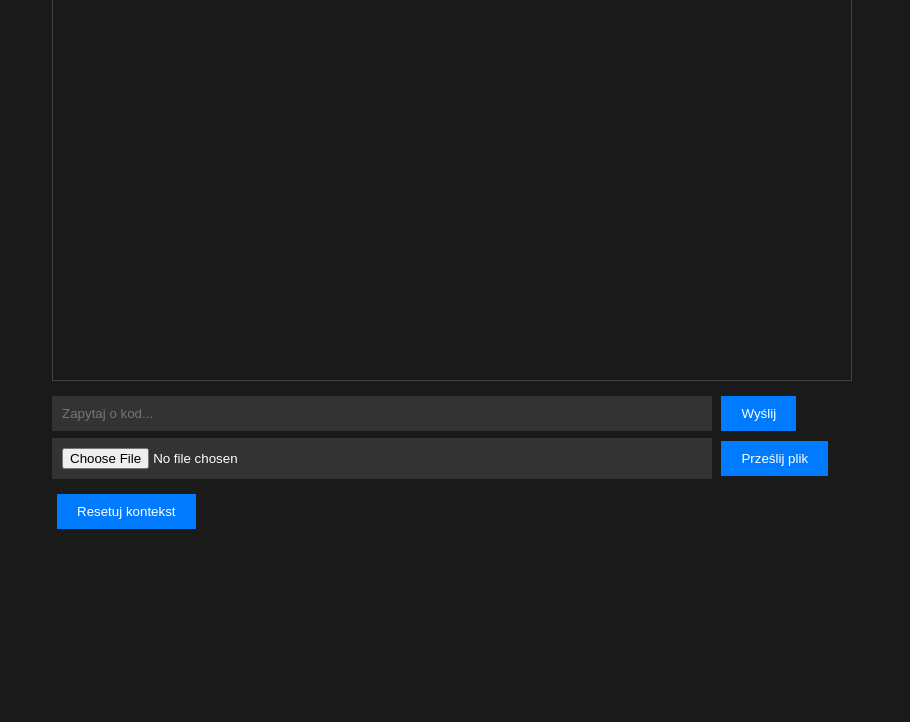
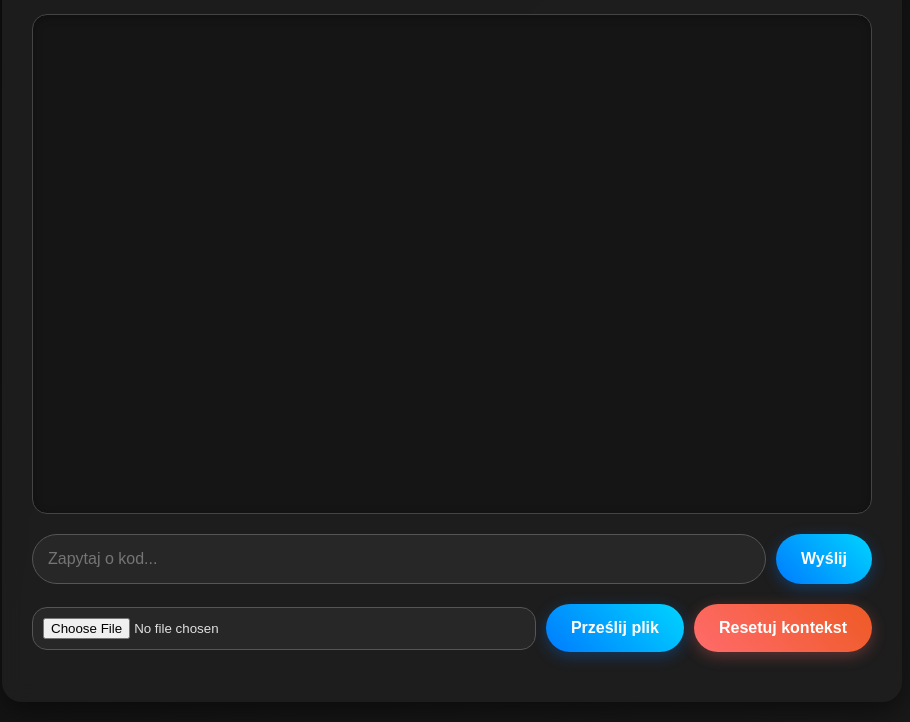
Before and after one commit to adampb13/PotokAI-web, a website: page public/index.html in a window 1280 px wide. Shown: the part 121-843 px from the top of the page, without its empty margins (188-1098 px from the left). Before the commit the page ends 800 px from the top, so only its background shows below. Drawn offline with Linux system fonts and the light colour scheme.

Commit message:
frontend changes

```diff
--- /dev/null
+++ b/config.json
@@ -0,0 +1,3 @@
+{
+  "model": "huihui_ai/qwen2.5-coder-abliterate:14b"
+}
--- a/public/index.html
+++ b/public/index.html
@@ -1,24 +1,180 @@
 <!DOCTYPE html>
-<html>
+<html lang="pl">
 <head>
+    <meta charset="UTF-8">
+    <meta name="viewport" content="width=device-width, initial-scale=1.0">
     <title>Moje Lokalne AI</title>
     <style>
-        body { font-family: sans-serif; max-width: 800px; margin: 20px auto; background: #1a1a1a; color: white; }
-        #chat { height: 400px; border: 1px solid #444; overflow-y: scroll; padding: 10px; margin-bottom: 10px; }
-        input { width: 80%; padding: 10px; background: #333; color: white; border: none; }
-        button { padding: 10px 20px; cursor: pointer; background: #007bff; color: white; border: none; margin: 5px; }
-        #fileInput { margin-bottom: 10px; }
+        * {
+            margin: 0;
+            padding: 0;
+            box-sizing: border-box;
+        }
+
+        body {
+            font-family: 'Segoe UI', Tahoma, Geneva, Verdana, sans-serif;
+            background: linear-gradient(135deg, #0f0f0f, #1a1a1a);
+            color: #e0e0e0;
+            min-height: 100vh;
+            display: flex;
+            flex-direction: column;
+            align-items: center;
+            justify-content: center;
+            padding: 20px;
+        }
+
+        .container {
+            max-width: 900px;
+            width: 100%;
+            background: rgba(30, 30, 30, 0.9);
+            border-radius: 20px;
+            box-shadow: 0 10px 30px rgba(0, 0, 0, 0.5);
+            padding: 30px;
+            backdrop-filter: blur(10px);
+        }
+
+        h1 {
+            text-align: center;
+            margin-bottom: 30px;
+            font-size: 2.5em;
+            background: linear-gradient(45deg, #00d4ff, #007bff);
+            -webkit-background-clip: text;
+            -webkit-text-fill-color: transparent;
+            background-clip: text;
+        }
+
+        #chat {
+            height: 500px;
+            border: 1px solid #444;
+            border-radius: 15px;
+            overflow-y: auto;
+            padding: 20px;
+            margin-bottom: 20px;
+            background: rgba(20, 20, 20, 0.8);
+            box-shadow: inset 0 2px 10px rgba(0, 0, 0, 0.3);
+        }
+
+        #chat p {
+            margin-bottom: 15px;
+            padding: 10px 15px;
+            border-radius: 10px;
+            line-height: 1.5;
+        }
+
+        #chat p b {
+            color: #00d4ff;
+        }
+
+        .input-group {
+            display: flex;
+            gap: 10px;
+            margin-bottom: 20px;
+            flex-wrap: wrap;
+        }
+
+        #userInput {
+            flex: 1;
+            padding: 15px;
+            background: rgba(40, 40, 40, 0.9);
+            color: #e0e0e0;
+            border: 1px solid #555;
+            border-radius: 25px;
+            font-size: 16px;
+            outline: none;
+            transition: all 0.3s ease;
+        }
+
+        #userInput:focus {
+            border-color: #00d4ff;
+            box-shadow: 0 0 10px rgba(0, 212, 255, 0.3);
+        }
+
+        button {
+            padding: 15px 25px;
+            cursor: pointer;
+            background: linear-gradient(45deg, #007bff, #00d4ff);
+            color: white;
+            border: none;
+            border-radius: 25px;
+            font-size: 16px;
+            font-weight: 600;
+            transition: all 0.3s ease;
+            box-shadow: 0 4px 15px rgba(0, 123, 255, 0.3);
+        }
+
+        button:hover {
+            transform: translateY(-2px);
+            box-shadow: 0 6px 20px rgba(0, 123, 255, 0.4);
+        }
+
+        button:active {
+            transform: translateY(0);
+        }
+
+        .file-group {
+            display: flex;
+            gap: 10px;
+            align-items: center;
+            margin-bottom: 20px;
+            flex-wrap: wrap;
+        }
+
+        #fileInput {
+            flex: 1;
+            padding: 10px;
+            background: rgba(40, 40, 40, 0.9);
+            color: #e0e0e0;
+            border: 1px solid #555;
+            border-radius: 15px;
+            outline: none;
+        }
+
+        .reset-btn {
+            background: linear-gradient(45deg, #ff6b6b, #ee5a24);
+            box-shadow: 0 4px 15px rgba(255, 107, 107, 0.3);
+        }
+
+        .reset-btn:hover {
+            box-shadow: 0 6px 20px rgba(255, 107, 107, 0.4);
+        }
+
+        @media (max-width: 768px) {
+            .container {
+                padding: 20px;
+            }
+
+            h1 {
+                font-size: 2em;
+            }
+
+            #chat {
+                height: 400px;
+            }
+
+            .input-group, .file-group {
+                flex-direction: column;
+            }
+
+            button {
+                width: 100%;
+            }
+        }
     </style>
 </head>
 <body>
+    <div class="container">
         <h1>Lokalny Agent AI</h1>
         <div id="chat"></div>
+        <div class="input-group">
             <input type="text" id="userInput" placeholder="Zapytaj o kod...">
             <button onclick="askAI()">Wyślij</button>
-    <br>
+        </div>
+        <div class="file-group">
             <input type="file" id="fileInput">
             <button onclick="uploadFile()">Prześlij plik</button>
-    <button onclick="resetContext()">Resetuj kontekst</button>
+            <button onclick="resetContext()" class="reset-btn">Resetuj kontekst</button>
+        </div>
+    </div>
 
     <script>
         async function askAI() {
@@ -26,9 +182,11 @@
             const chat = document.getElementById('chat');
             const prompt = input.value;
 
+            if (!prompt.trim()) return;
+
             chat.innerHTML += `<p><b>Ty:</b> ${prompt}</p>`;
             const aiMessageP = document.createElement('p');
-    aiMessageP.innerHTML = "<b>AI: </b>";
+            aiMessageP.innerHTML = "<b>AI:</b> ";
             chat.appendChild(aiMessageP);
 
             input.value = '';
--- a/server.js
+++ b/server.js
@@ -4,6 +4,9 @@ const cors = require('cors');
 const multer = require('multer');
 const fs = require('fs');
 const app = express();
+
+// Wczytujemy konfigurację z pliku
+const config = JSON.parse(fs.readFileSync('config.json', 'utf8'));
 
 app.use(cors());
 app.use(express.json());
@@ -36,7 +39,7 @@ app.post('/chat', async (req, res) => {
             method: 'post',
             url: 'http://127.0.0.1:11434/api/generate',
             data: {
-                model: "huihui_ai/qwen2.5-coder-abliterate:14b",
+                model: config.model,
                 prompt: fullPrompt,
                 stream: true // KLUCZOWE: Włączamy strumień
             },
```
Lines whose indentation alone changed are shown as unchanged.
